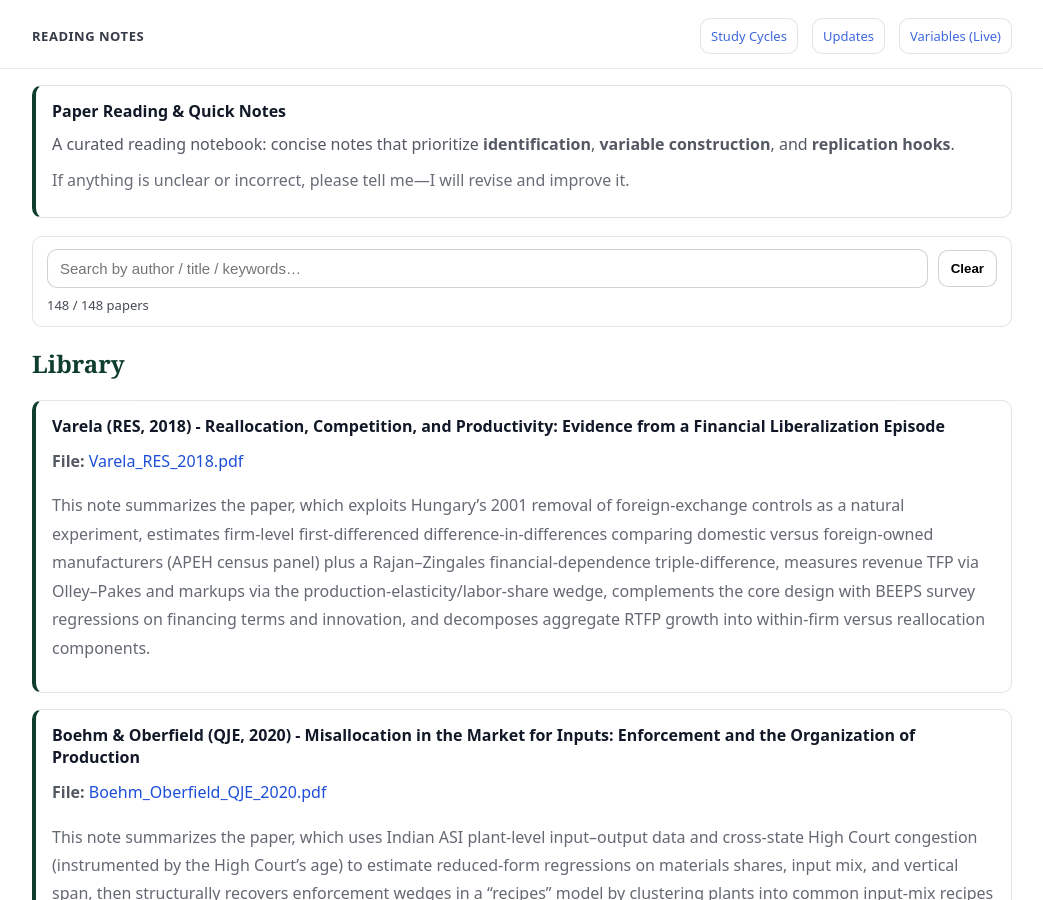
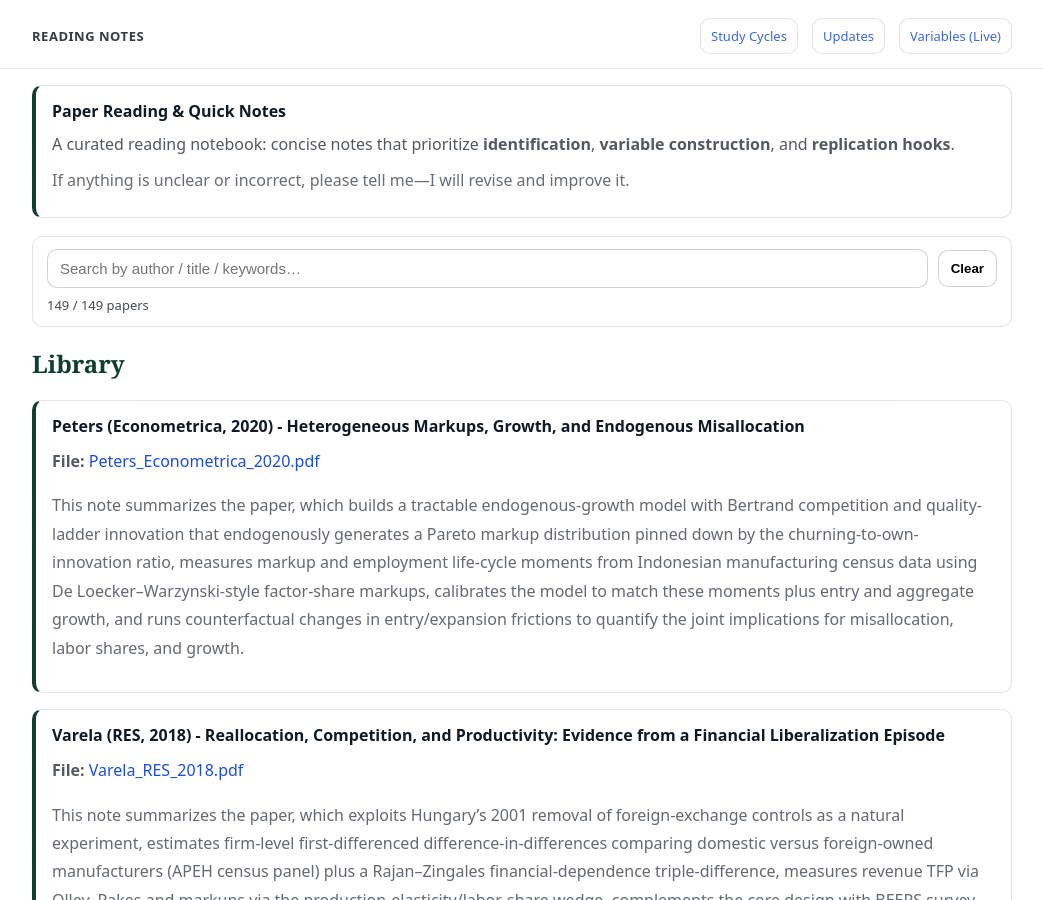
Before and after one commit to yaxinzn/study-archive, a Jekyll site: the page built from reading/index.md, in a window 1280 px wide and 900 px high. Shown: the whole window, without its empty margins (118-1161 px from the left). Built offline with Jekyll 4.4.1, drawn with Linux system fonts in a browser that asks for light colours.

Commit message:
Reading: add/update Peters_Econometrica_2020.pdf

```diff
--- a/_data/reading.yml
+++ b/_data/reading.yml
@@ -1,3 +1,7 @@
+- title: "Peters (Econometrica, 2020) - Heterogeneous Markups, Growth, and Endogenous Misallocation"
+  file: "Peters_Econometrica_2020.pdf"
+  desc: "This note summarizes the paper, which builds a tractable endogenous-growth model with Bertrand competition and quality-ladder innovation that endogenously generates a Pareto markup distribution pinned down by the churning-to-own-innovation ratio, measures markup and employment life-cycle moments from Indonesian manufacturing census data using De Loecker–Warzynski-style factor-share markups, calibrates the model to match these moments plus entry and aggregate growth, and runs counterfactual changes in entry/expansion frictions to quantify the joint implications for misallocation, labor shares, and growth."
+
 - title: "Varela (RES, 2018) - Reallocation, Competition, and Productivity: Evidence from a Financial Liberalization Episode"
   file: "Varela_RES_2018.pdf"
   desc: "This note summarizes the paper, which exploits Hungary’s 2001 removal of foreign-exchange controls as a natural experiment, estimates firm-level first-differenced difference-in-differences comparing domestic versus foreign-owned manufacturers (APEH census panel) plus a Rajan–Zingales financial-dependence triple-difference, measures revenue TFP via Olley–Pakes and markups via the production-elasticity/labor-share wedge, complements the core design with BEEPS survey regressions on financing terms and innovation, and decomposes aggregate RTFP growth into within-firm versus reallocation components."
```
Also changed, not shown: 1 other file.
